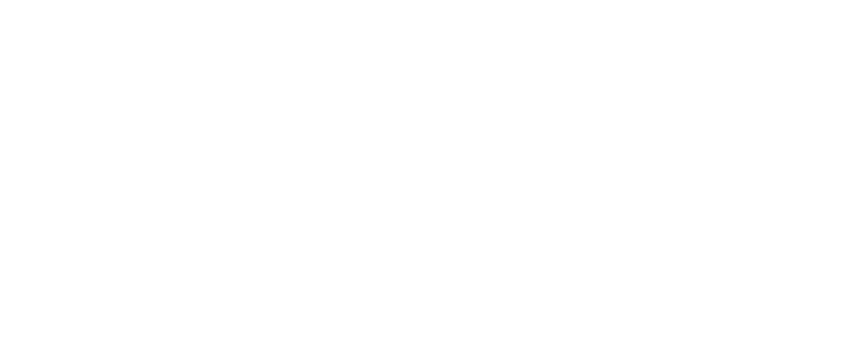
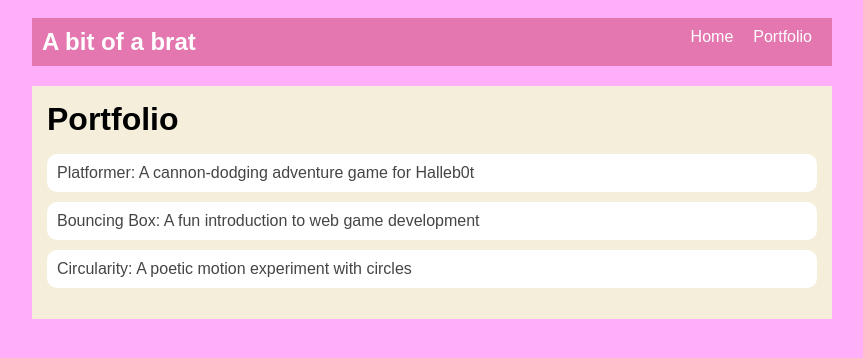
Before and after one commit to Nayah01/Nayah01.github.io, a plain HTML site: page portfolio.html in a window 1280 px wide. Shown: the whole page, without its empty margins (208-1071 px from the left). Drawn offline with Linux system fonts and the light colour scheme.

Commit message:
add portfolio page to website

```diff
--- a/index.html
+++ b/index.html
@@ -2,91 +2,13 @@
 <html>
   <head>
       <title> Brat life</title>
-      <link rel="stylesheet"
-  href="style.css"
-  body {
-    background: pink;
-    color: yellow;
-    padding: 10px;
-    font-family: Arial, sans-serif;
-}
-
-#all-contents {
-    max-width: 800px;
-    margin: auto;
-}
-
-/* navigation menu */
-nav {
-    background: rgb(239, 80, 41);
-    margin: 0 auto;
-    display: flex;
-    padding: 10px;
-    margin-bottom: 20px;
-}
-
-h1 {
-    display: flex;
-    align-items: center;
-    color: white;
-    flex: 1;
-    margin: 0;
-}
-
-#nav-ul {
-    list-style-type: none;
-    margin: 0;
-    padding: 0;
-    display: flex;
-}
-
-.nav-li {
-    display: inline-block;
-    padding: 0 10px;
-}
-
-a {
-    text-decoration: none;
-    color: #fff;
-}
-
-/* main container area beneath menu */
-main {
-    background: rgb(245, 238, 219);
-    display: flex;
-    margin-top: 20px;
-}
-
-.sidebar {
-    margin-right: 25px;
-    padding: 10px;
-}
-
-.sidebar-img {
-    width: 200px;
-}
-
-.content {
-    flex: 1;
-    padding: 15px;
-}
-
-/* interests section styles */
-#interests {
-    border: 4px silver ridge;
-    padding: 8px;
-    margin-top: 20px;
-}
-
-h2, h3 {
-    margin: 0px;
-} />
+      <link rel="stylesheet" href="style.css" />
     </head>
 
   <body>
     <!-- all content goes here-->
-    <div id="all-contents"
-      <nav>
+    <div id="all-contents">
+<nav>
     <h1>A bit of a brat</h1>
     <ul id="nav-ul">
       <li class="nav-li">
@@ -100,15 +22,14 @@ h2, h3 {
 
       <main>
         <div class="sidebar">
-            <img class="sidebar-img"
-        src="https://encrypted-tbn0.gstatic.com/images?q=tbn:ANd9GcTEG58KAiUoZN79L7R_SmKp1l5CB43alO6Sog&s">
+            <img class="sidebar-img" src="https://encrypted-tbn0.gstatic.com/images?q=tbn:ANd9GcTEG58KAiUoZN79L7R_SmKp1l5CB43alO6Sog&s">
         </div>
 
         <div class="content">
-          <h2>Nayah</h2>
+          <h2>nayah</h2>
           <p>Student at G.W.C</p>
-          </div>
 
+         <!-- Interests section -->
           <div id="interests">
             <h3>Interests</h3>
             <ul>
--- a/portfolio.html
+++ b/portfolio.html
@@ -0,0 +1,43 @@
+<!DOCTYPE html>
+<html>
+  <head>
+    <title>Brat Life</title>
+      <link rel="stylesheet" href="style.css" />
+  </head>
+
+  <body>
+    <!-- All content goes here -->
+    <div id="all-contents">
+      <nav>
+        <h1>A bit of a brat</h1>
+        <ul id="nav-ul">
+          <li class="nav-li">
+            <a href="index.html">Home</a>
+           </li>
+          <li class="nav-li">
+            <a
+       href="portfolio.html">Portfolio</a>
+          </li>
+        </ul>
+     </nav>
+
+        <main>
+          <div class="content">
+            <h1>Portfolio</h1>
+            <ul id="portfolio">
+              <li>
+                <a href="projects/platformer/">Platformer: A cannon-dodging adventure game for Halleb0t</a>
+              </li>
+              <li>
+                <a href="projects/bouncing-box/">Bouncing Box: A fun introduction to web game development</a>
+              </li>
+              <li>
+                <a href="projects/circularity/">Circularity: A poetic motion experiment with circles</a>
+              </li>
+
+            </ul>
+          </div>
+       </main>
+    </div>
+  </body>
+</html>
--- a/style.css
+++ b/style.css
@@ -0,0 +1,102 @@
+body {
+    background: rgb(255, 175, 250);
+    color: rgb(218, 183, 183);
+    padding: 10px;
+    font-family: Arial, sans-serif;
+}
+
+#all-contents {
+    max-width: 800px;
+    margin: auto;
+}
+
+/* navigation menu */
+nav {
+    background: rgb(228, 119, 176);
+    margin: 0 auto;
+    display: flex;
+    padding: 10px;
+    margin-bottom: 20px ;
+}
+
+h1 {
+    display: flex;
+    align-items: center;
+    color: rgb(255, 255, 255);
+    flex: 1;
+    margin: 0;
+}
+
+#nav-ul {
+    list-style-type: none;
+    margin: 0;
+    padding: 0;
+    display: flex;
+}
+
+.nav-li {
+    display: inline-block;
+    padding: 0 10px;
+}
+
+a {
+    text-decoration: none;
+    color: #ffffff;
+}
+
+/* main container area beneath menu */
+main {
+    background: rgb(245, 238, 219);
+    display: flex;
+    margin-top: 20px;
+}
+
+.sidebar {
+    margin-right: 25px;
+    padding: 10px;
+}
+
+.sidebar-img {
+    width: 200px;
+}
+
+.content {
+    flex: 1;
+    padding: 15px;
+}
+
+/* interests section styles */
+#interests {
+    border: 4px silver ridge;
+    padding: 8px;
+    margin-top: 20px;
+}
+
+h2, h3 {
+    margin: 0px;
+}
+/* Portfolio styles */
+.content h1 {
+    color: black;
+  }
+
+  #portfolio {
+    list-style-type: none;
+    padding-left: 0;
+  }
+
+  #portfolio li {
+    background: #fff;
+    padding: 10px;
+    border-radius: 10px;
+    margin-bottom: 10px;
+  }
+
+  #portfolio li:hover {
+    background: #eee;
+  }
+
+  #portfolio a {
+    text-decoration: none;
+    color: #454545;
+  }
```
